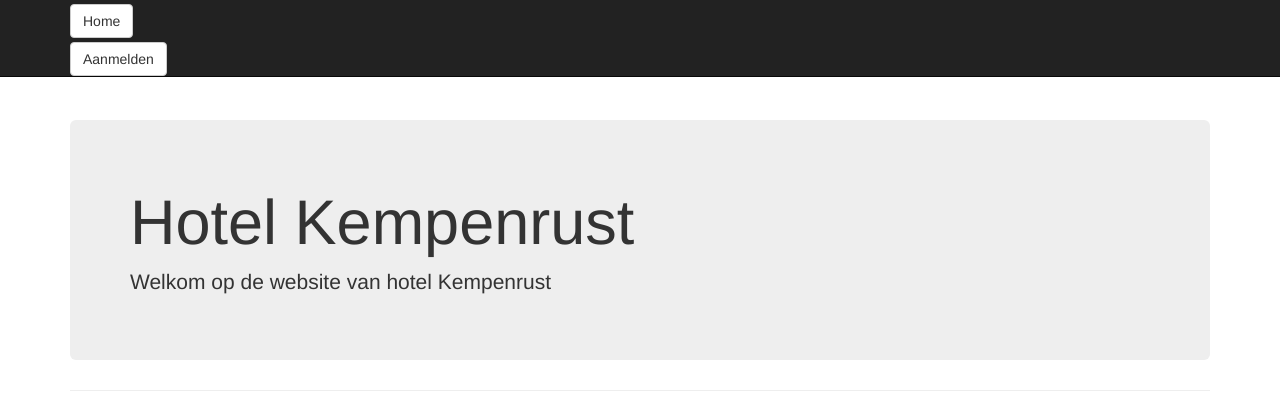
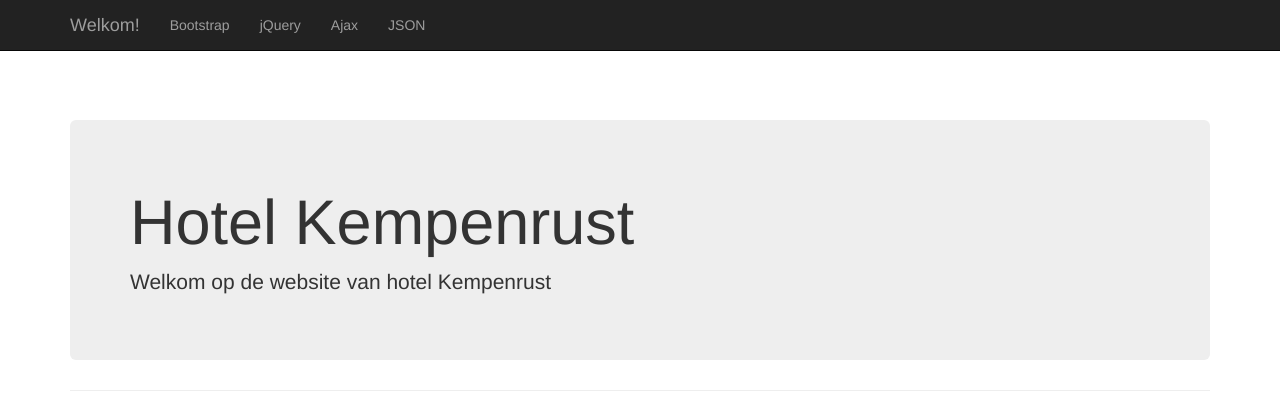
Before and after one commit to NielsPeeters/KempenRust, a CodeIgniter app: page /project/index.php/home/index in a window 1280 px wide. Shown: the top 420 px of the page. Run offline with CodeIgniter, Linux system fonts and the light colour scheme; some libraries are stand-ins or nearby versions.

Commit message:
menu terug in master

```diff
--- a/application/views/main_header.php
+++ b/application/views/main_header.php
@@ -1,19 +1,2 @@
 <h1>Hotel Kempenrust</h1>
 <p>Welkom op de website van hotel Kempenrust</p>
-<!-- Navigation -->
-<nav class="navbar navbar-inverse navbar-fixed-top" role="navigation">
-    <div class="container">
-
-            <!-- navigation -->
-            <div class="" id="navbar">
-                <?php echo smallDivAnchor('home/index', 'Home', 'class="btn btn-default"');?>
-            </div>
-            <!-- /.navbar-collapse -->
-
-            <!-- aanmeld knop -->
-            <div>
-                    <?php echo smallDivAnchor('home/aanmelden', 'Aanmelden', 'class="btn btn-default"'); ?>
-            </div>
-    </div>
-        <!-- /.container -->
-</nav>
--- a/application/views/main_master.php
+++ b/application/views/main_master.php
@@ -36,6 +36,41 @@
 </head>
 
 <body>
+    <!-- Navigation -->
+    <nav class="navbar navbar-inverse navbar-fixed-top" role="navigation">
+        <div class="container">
+            <!-- Brand and toggle get grouped for better mobile display -->
+            <div class="navbar-header">
+                <button type="button" class="navbar-toggle" data-toggle="collapse" data-target="#bs-example-navbar-collapse-1">
+                    <span class="sr-only">Toggle navigation</span>
+                    <span class="icon-bar"></span>
+                    <span class="icon-bar"></span>
+                    <span class="icon-bar"></span>
+                </button>
+                <a class="navbar-brand" href="#">Welkom!</a>
+            </div>
+            <!-- Collect the nav links, forms, and other content for toggling -->
+            <div class="collapse navbar-collapse" id="bs-example-navbar-collapse-1">
+                <ul class="nav navbar-nav">
+                    <li>
+                        <a href="#">Bootstrap</a>
+                    </li>
+                    <li>
+                        <a href="#">jQuery</a>
+                    </li>
+                    <li>
+                        <a href="#">Ajax</a>
+                    </li>
+                    <li>
+                        <a href="#">JSON</a>
+                    </li>
+                </ul>
+            </div>
+            <!-- /.navbar-collapse -->
+        </div>
+        <!-- /.container -->
+    </nav>
+
     <!-- Page Content -->
     <div class="container">
 
```
